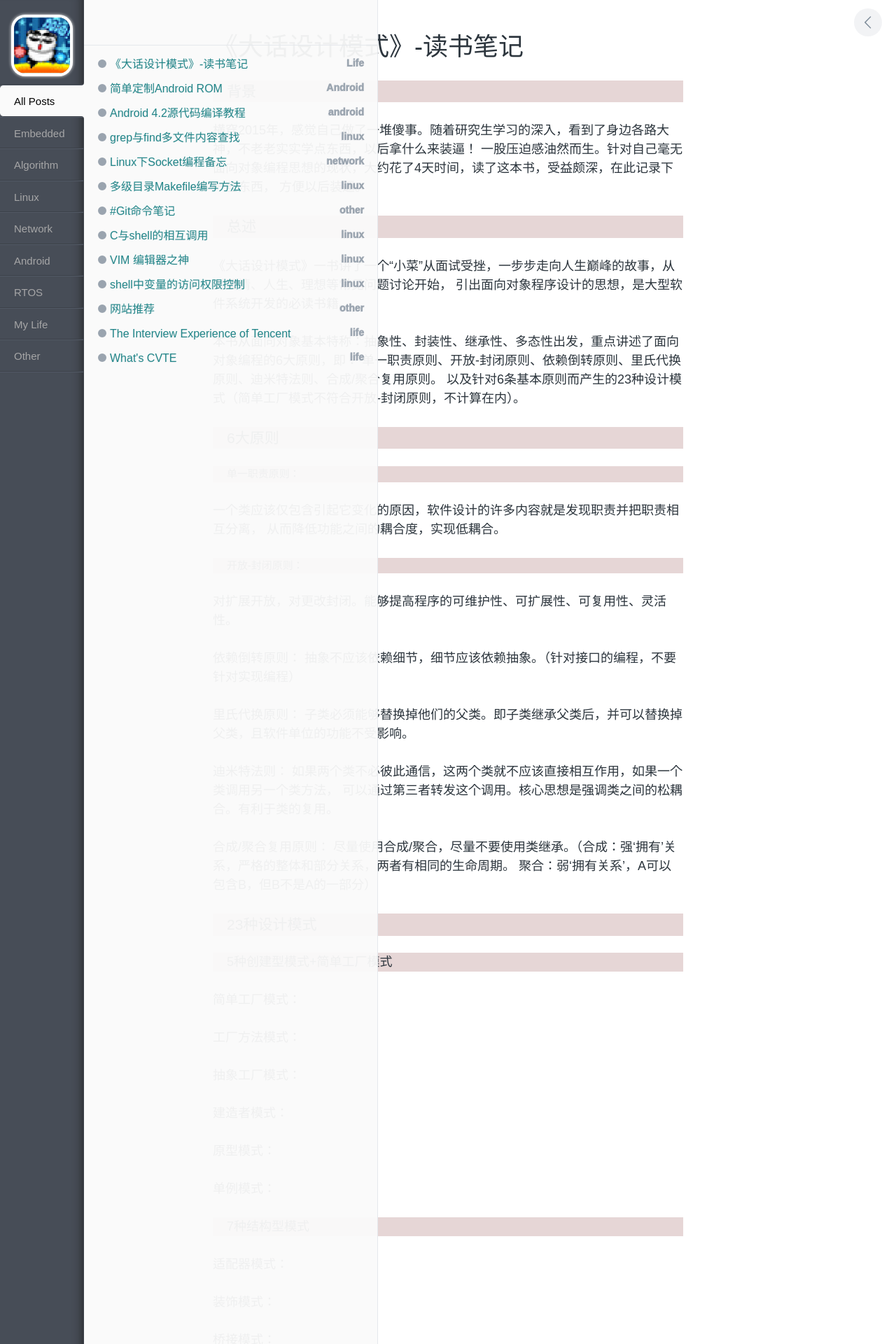
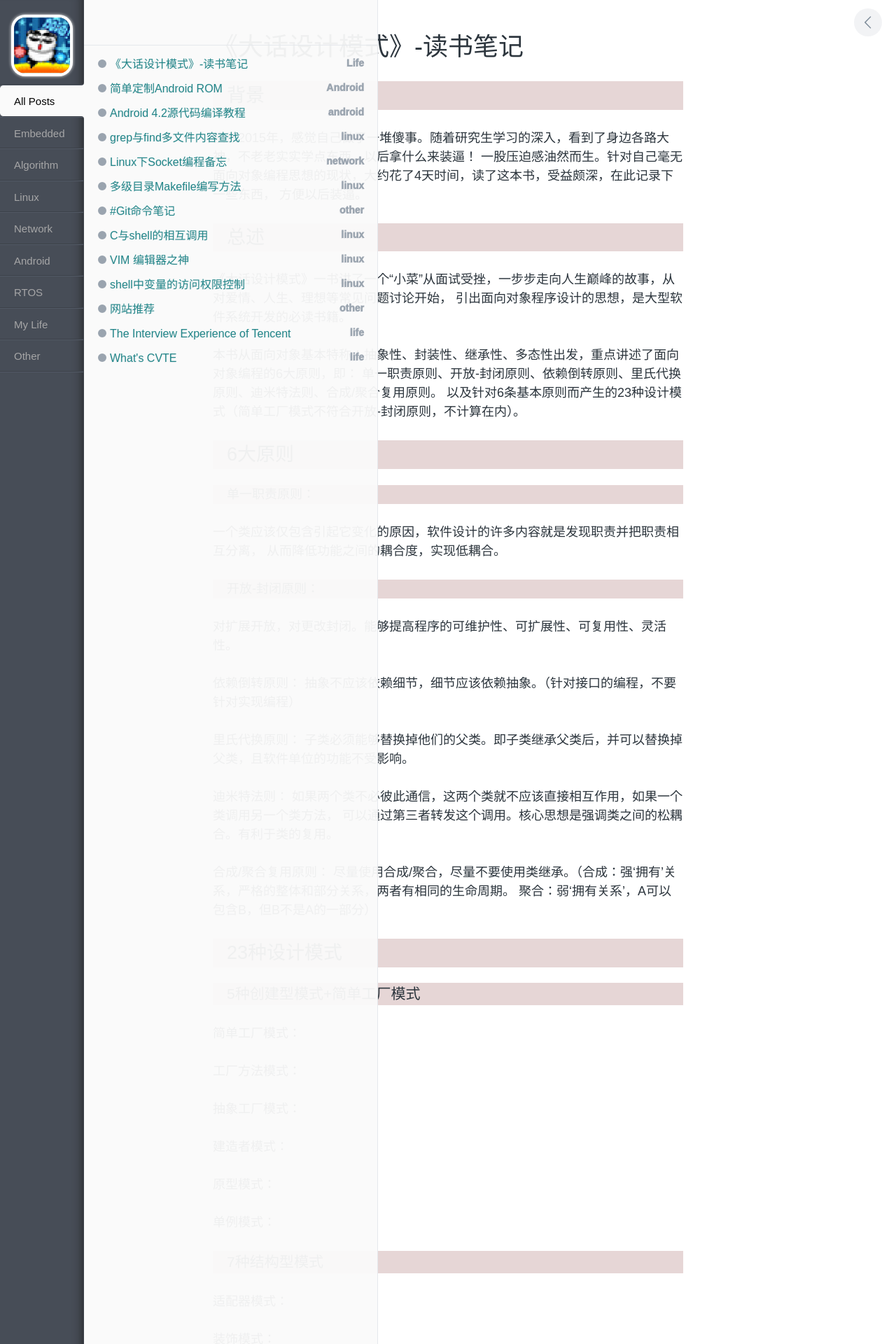
Before and after one commit to xnzaa/xnzaa.github.io, a Jekyll site: the page built from _posts/2016-01-26-《大话设计模式》读书笔记.md, in a window 1280 px wide. Shown: the top 1920 px of the page at 70% size. Built offline with Jekyll 4.4.1, drawn with Linux system fonts in a browser that asks for light colours; comment, search, counter and statistics services are not loaded.

Commit message:
修改大话设计模式

```diff
--- a/_posts/2016-01-26-《大话设计模式》读书笔记.md
+++ b/_posts/2016-01-26-《大话设计模式》读书笔记.md
@@ -4,12 +4,12 @@ title:  "《大话设计模式》-读书笔记"
 date:    2016-01-26 19:20
 categories: Life
 ---
-### 背景
+## 背景
 横穿2015年，感觉自己做了一堆傻事。随着研究生学习的深入，看到了身边各路大神，不老老实实学点东西，以后拿什么来装逼！
 一股压迫感油然而生。针对自己毫无面向对象编程思想的现状，大约花了4天时间，读了这本书，受益颇深，在此记录下一些东西，
 方便以后装逼。
 
-### 总述
+## 总述
 《大话设计模式》一书讲了一个“小菜”从面试受挫，一步步走向人生巅峰的故事，从对爱情、人生、理想等常见问题讨论开始，
 引出面向对象程序设计的思想，是大型软件系统开发的必读书籍。
 
@@ -17,13 +17,13 @@ categories: Life
 单一职责原则、开放-封闭原则、依赖倒转原则、里氏代换原则、迪米特法则、合成/聚合复用原则。
 以及针对6条基本原则而产生的23种设计模式（简单工厂模式不符合开放-封闭原则，不计算在内）。
 
-### 6大原则
+## 6大原则
 
-##### 单一职责原则：
+#### 单一职责原则：
 一个类应该仅包含引起它变化的原因，软件设计的许多内容就是发现职责并把职责相互分离，
 从而降低功能之间的耦合度，实现低耦合。
 
-##### 开放-封闭原则：
+#### 开放-封闭原则：
 对扩展开放，对更改封闭。能够提高程序的可维护性、可扩展性、可复用性、灵活性。
 
 依赖倒转原则：
@@ -40,9 +40,9 @@ categories: Life
 尽量使用合成/聚合，尽量不要使用类继承。（合成：强‘拥有’关系，严格的整体和部分关系，两者有相同的生命周期。
 聚合：弱‘拥有关系’，A可以包含B，但B不是A的一部分）
 
-### 23种设计模式
+## 23种设计模式
 
-#### 5种创建型模式+简单工厂模式
+### 5种创建型模式+简单工厂模式
 简单工厂模式：
 
 工厂方法模式：
@@ -55,7 +55,7 @@ categories: Life
 
 单例模式：
 
-#### 7种结构型模式
+### 7种结构型模式
 适配器模式：
 
 装饰模式：
@@ -71,7 +71,7 @@ categories: Life
 外观模式：
 
 
-#### 11种行为型模式
+### 11种行为型模式
 观察者模式：
 
 模版方法模式：
@@ -94,8 +94,8 @@ categories: Life
 
 迭代器模式：
 
-### 目前疑惑
+## 目前疑惑
 
-### 结束
+## 结束
 作者让我想起了我的小学老师，通过一个个故事，说出了面向对象做事和编程的基本思想。通过教小学生的方法来讲述大学
 知识，学到的更不仅仅是大学知识。希望自己有一天也能学会，具备优秀人才必备的讲故事的能力。
```
